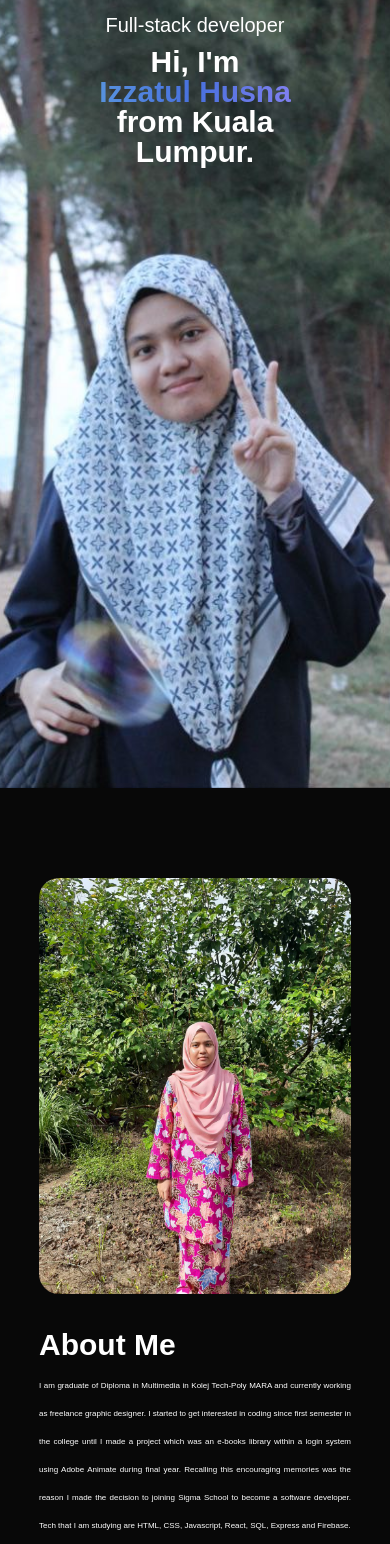
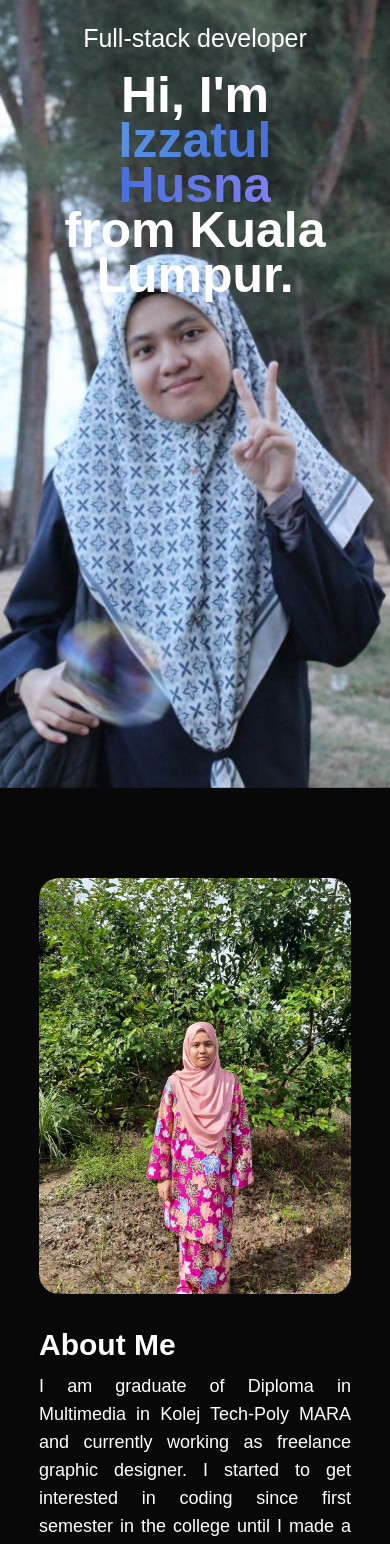
Before and after one commit to ihsky065/portfolio-project, a website: page index.html in a window 390 px wide. Shown: the part 56-1600 px from the top of the page. Drawn offline with Linux system fonts and the light colour scheme.

Commit message:
fix: readjust header content text and input text size

```diff
--- a/style.css
+++ b/style.css
@@ -408,17 +408,17 @@
    .header-text {
     color: #fff;
     text-align: center;
-    margin-top: 20px;
+    margin-top: 30px;
   }
 
   .header-text p {
-    font-size: 20px;
+    font-size: 25px;
   }
 
   .header-text h1 {
-    font-size: 30px;
-    margin-top: 10px;
-    line-height: 30px;
+    font-size: 50px;
+    margin-top: 20px;
+    line-height: 45px;
   }
 
   nav .fa-solid {
@@ -458,9 +458,8 @@
   }
   /* below it has issue */
   .about-col-2 p{
-    font-size: 8px;
+    font-size: 18px;
     line-height: 28px;
-    width: 100%;
   }
   .about-col-2 {
     font-size: 15px;
@@ -496,12 +495,16 @@
   }
   #contact {
     padding: 10px;
+    padding-top: 50px;
   }
   .contact-left p{
     font-size: 15px;
   }
   .contact-left .fa-brands{
     font-size: 20px;
+  }
+  form input, form textarea {
+    font-size: 15px;
   }
   .copyright p {
     font-size: 13px;
```
